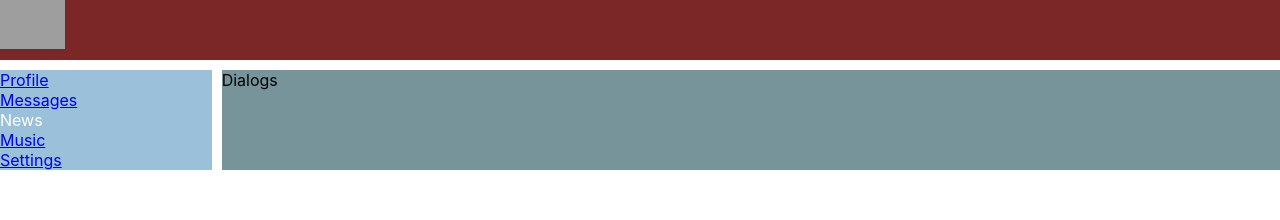
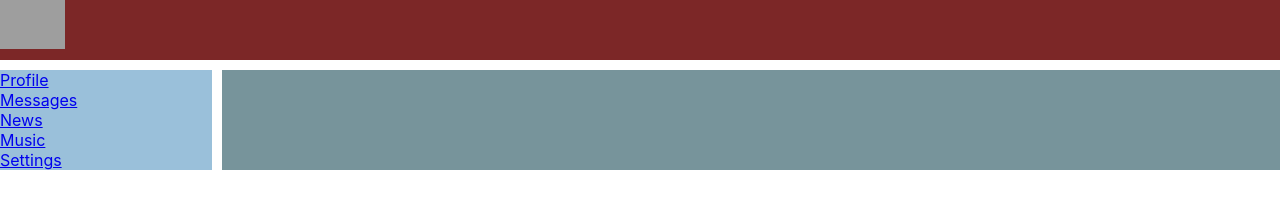
Before and after one commit to owin66/my-app, a React (Create React App) app: page / in a window 1280 px wide. Shown: the top 220 px of the page. Built offline with nearby package versions, Linux system fonts and the light colour scheme; grey boxes are pictures that could not be loaded.

Commit message:
add BrowserRouter and install react-router-dom

```diff
--- a/package.json
+++ b/package.json
@@ -8,6 +8,7 @@
     "@testing-library/user-event": "^12.8.3",
     "react": "^17.0.2",
     "react-dom": "^17.0.2",
+    "react-router-dom": "^6.0.2",
     "react-scripts": "4.0.3",
     "web-vitals": "^1.1.2"
   },
--- a/src/App.js
+++ b/src/App.js
@@ -4,18 +4,26 @@
 import Navigation from './components/Navigation/Navigation';
 import Profile from './components/Profile/Profile';
 import Dialogs from "./components/Dialogs/Dialogs";
+import {BrowserRouter, Route, Routes} from "react-router-dom";
 
 
 const App = () => {
     return (
-        <div className='wrapper'>
-            <Header/>
-            <Navigation/>
-            <div className="app-wrapper-content">
-                <Dialogs/>
+        <BrowserRouter>
+            <div className='wrapper'>
+                <Header/>
+                <Navigation/>
+                <div className="app-wrapper-content">
+                    <Routes>
+                        <Route path='/dialogs' element={<Dialogs/>}/>
+                        <Route path='/profile' element={<Profile/>}/>
+                        <Route path='/news' element={<Profile/>}/>
+                        <Route path='/music' element={<Profile/>}/>
+                        <Route path='/settings' element={<Profile/>}/>
+                    </Routes>
+                </div>
             </div>
-            {/*<Profile />*/}
-        </div>
+        </BrowserRouter>
     );
 }
 
--- a/src/components/Navigation/Navigation.jsx
+++ b/src/components/Navigation/Navigation.jsx
@@ -7,18 +7,18 @@
     return (
         <nav className={c.nav}>
         <div className={c.item}>
-          <a href='#s'>Profile</a>
+          <a href='/profile'>Profile</a>
         </div>
         <div className={c.item}>
-          <a href='#s'>Messages</a>
+          <a href='dialogs'>Messages</a>
         </div>
         <div className={c.item}>
-          News
+          <a href='/news'>News</a>
         </div>
         <div className={c.item}>
-          <a href='#s'>Music</a>
+          <a href ='/music'>Music</a>
           <div className={c.item}>
-            <a href='#s'>Settings</a>
+            <a href ='/settings'>Settings</a>
           </div>
         </div>
       </nav>
```
Also changed, not shown: 1 other file (tests, documents, lock files or other folders).
